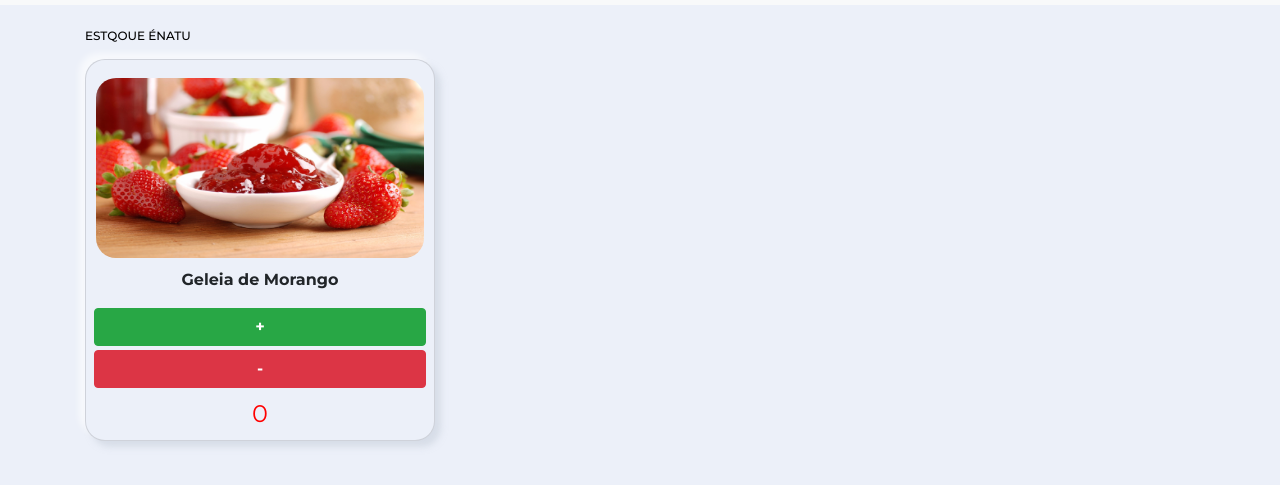
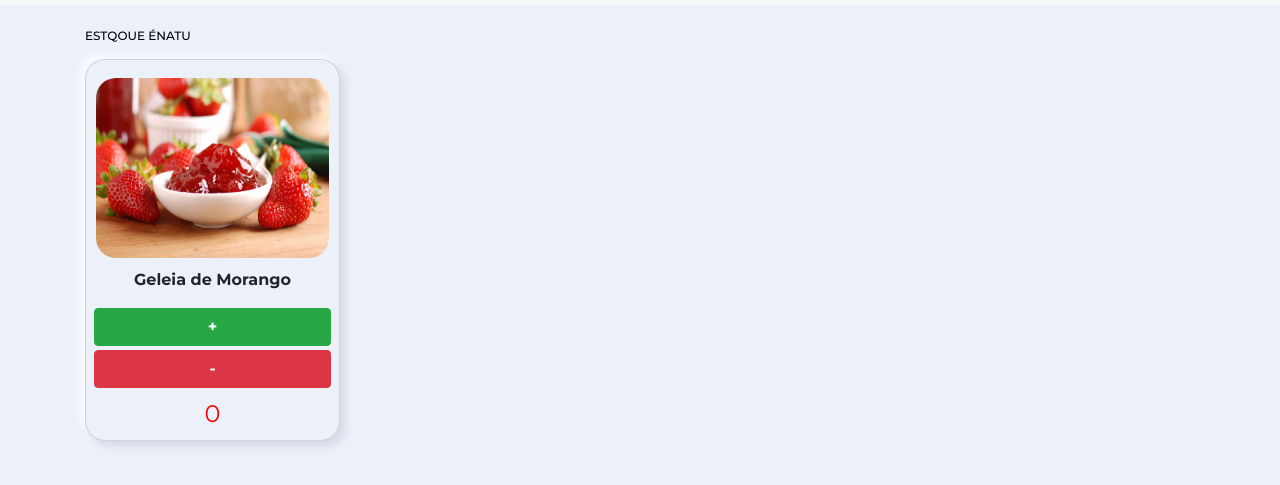
Before and after one commit to rafaelsrabelo/enatu, a plain HTML site: page index.html in a window 1280 px wide. Shown: the part 51-536 px from the top of the page. Drawn offline with nearby package versions, Linux system fonts and the light colour scheme.

Commit message:
Estilizando o card

```diff
--- a/index.html
+++ b/index.html
@@ -38,7 +38,7 @@
     <div class="container mt-4">
       <h2 class="mb-2">ESTQOUE ÉNATU</h2>
       <div class="row">
-        <div class="col-lg-4 col-sm-6 col-xs-12">
+        <div class="col-lg-3 col-sm-6 col-xs-12">
           <div class="my-card card mt-2">
             <img class="product mt-2" src="img/morango.jpg" alt="">
             <p class="title text-center"><strong>{{ flavor }}</strong></p>
```
